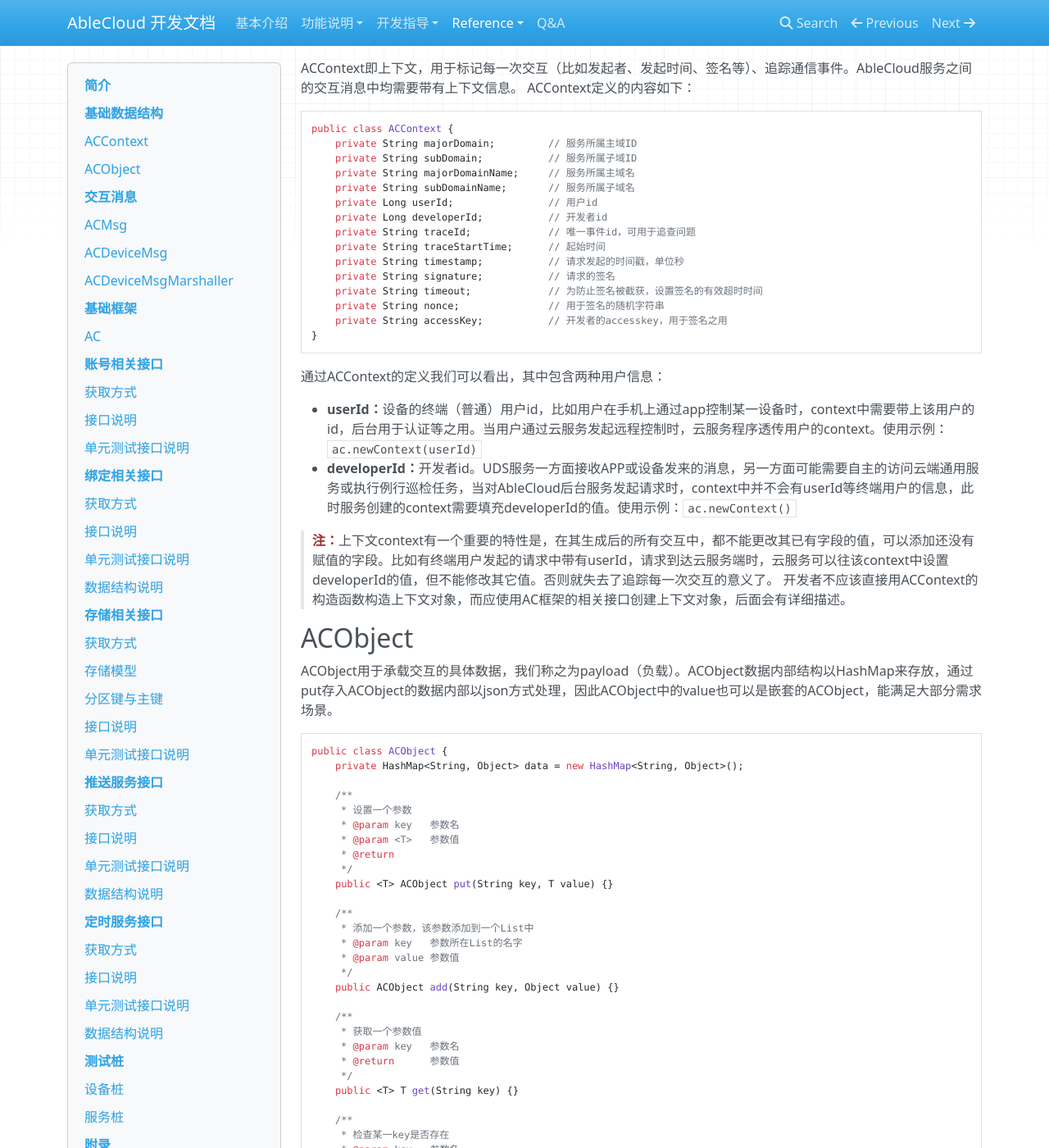
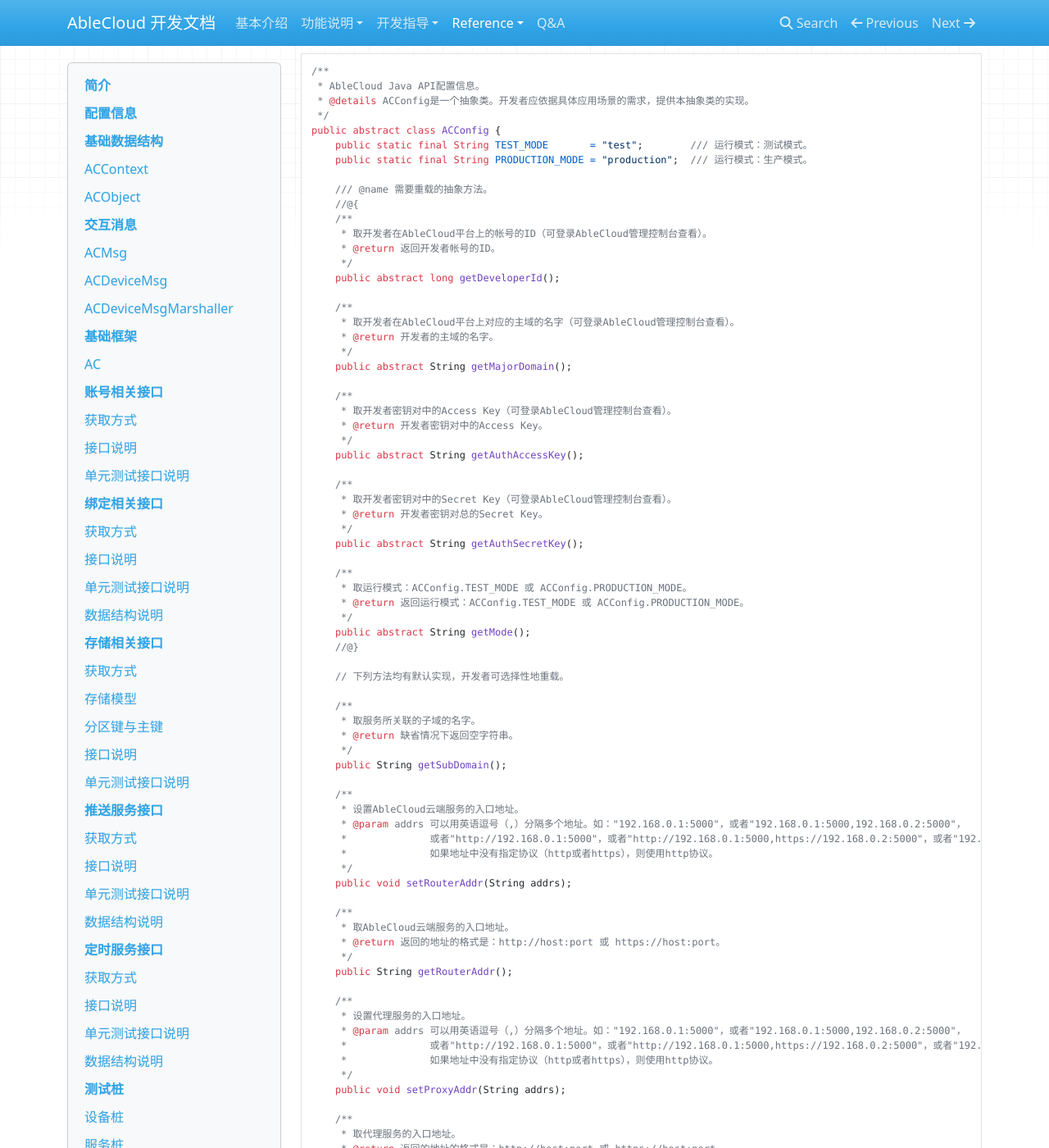
Before and after one commit to JessonW/rd_docs, an MkDocs documentation site: the page built from docs/reference/java.md, in a window 1280 px wide and 1400 px high, scrolled down 248 px. Shown: the whole window at 82% size. Built offline with MkDocs 1.6.1, drawn with Linux system fonts in a browser that asks for light colours; nearby versions of some CDN libraries; old or Windows-style settings are respelled for this version of MkDocs; some of the changed text lies outside the part shown.

Commit message:
update document of SDKs for unlimit sub-domain

````diff
--- a/docs/reference/java.md
+++ b/docs/reference/java.md
@@ -1,8 +1,131 @@
-#简介#
+#简介
 
 本SDK适用于使用Java语言访问AbleCloud云端服务API的场景。
 
 下文是Java SDK (v1.1.x)的API说明。
+
+#配置信息
+本SDK定义的配置信息如下：
+```java
+/**
+ * AbleCloud Java API配置信息。
+ * @details ACConfig是一个抽象类。开发者应依据具体应用场景的需求，提供本抽象类的实现。
+ */
+public abstract class ACConfig {
+    public static final String TEST_MODE	   = "test";		/// 运行模式：测试模式。
+    public static final String PRODUCTION_MODE = "production";	/// 运行模式：生产模式。
+
+	/// @name 需要重载的抽象方法。
+	//@{
+	/**
+	 * 取开发者在AbleCloud平台上的帐号的ID（可登录AbleCloud管理控制台查看）。
+	 * @return 返回开发者帐号的ID。
+	 */
+    public abstract long getDeveloperId();
+
+	/**
+	 * 取开发者在AbleCloud平台上对应的主域的名字（可登录AbleCloud管理控制台查看）。
+	 * @return 开发者的主域的名字。
+	 */
+    public abstract String getMajorDomain();
+
+	/**
+	 * 取开发者密钥对中的Access Key（可登录AbleCloud管理控制台查看）。
+	 * @return 开发者密钥对中的Access Key。
+	 */
+    public abstract String getAuthAccessKey();
+
+	/**
+	 * 取开发者密钥对中的Secret Key（可登录AbleCloud管理控制台查看）。
+	 * @return 开发者密钥对总的Secret Key。
+	 */
+    public abstract String getAuthSecretKey();
+
+    /**
+     * 取运行模式：ACConfig.TEST_MODE 或 ACConfig.PRODUCTION_MODE。
+     * @return 返回运行模式：ACConfig.TEST_MODE 或 ACConfig.PRODUCTION_MODE。
+     */
+    public abstract String getMode();
+    //@}
+
+	// 下列方法均有默认实现，开发者可选择性地重载。
+
+    /**
+     * 取服务所关联的子域的名字。
+     * @return 缺省情况下返回空字符串。
+     */
+    public String getSubDomain();
+
+    /**
+     * 设置AbleCloud云端服务的入口地址。
+     * @param addrs 可以用英语逗号（,）分隔多个地址。如："192.168.0.1:5000"，或者"192.168.0.1:5000,192.168.0.2:5000"，
+     *              或者"http://192.168.0.1:5000"，或者"http://192.168.0.1:5000,https://192.168.0.2:5000"，或者"192.168.0.1:5000,https://192.168.0.2:5000"。
+     *              如果地址中没有指定协议（http或者https），则使用http协议。
+     */
+    public void setRouterAddr(String addrs);
+
+    /**
+     * 取AbleCloud云端服务的入口地址。
+     * @return 返回的地址的格式是：http://host:port 或 https://host:port。
+     */
+    public String getRouterAddr();
+
+    /**
+     * 设置代理服务的入口地址。
+     * @param addrs 可以用英语逗号（,）分隔多个地址。如："192.168.0.1:5000"，或者"192.168.0.1:5000,192.168.0.2:5000"，
+     *              或者"http://192.168.0.1:5000"，或者"http://192.168.0.1:5000,https://192.168.0.2:5000"，或者"192.168.0.1:5000,https://192.168.0.2:5000"。
+     *              如果地址中没有指定协议（http或者https），则使用http协议。
+     */
+    public void setProxyAddr(String addrs);
+
+    /**
+     * 取代理服务的入口地址。
+     * @return 返回的地址的格式是：http://host:port 或 https://host:port。
+     */
+    public String getProxyAddr();
+
+    public int getAuthTimeout();
+
+    public int getClientTimeout();
+
+	/// @name AbleCloud云端服务的名字及版本信息。
+	//@{
+    public String getAccountServiceName();
+
+    public int getAccountServiceVersion();
+
+    public String getBindServiceName();
+
+    public int getBindServiceVersion();
+
+    public String getStoreServiceName();
+
+    public int getStoreServiceVersion();
+
+    public String getInformServiceName();
+
+    public int getInformServcieVersion();
+
+    public String getBlobStoreServiceName();
+
+    public int getBlobStoreServcieVersion();
+
+    public String getTimerTaskServiceName();
+
+    public int getTimerTaskServcieVersion();
+
+    public String getJDServiceName();
+
+    public int getJDServiceVersion();
+
+    public String getSNServiceName();
+
+    public int getSNServiceVersion();
+    //@}
+}
+```
+ACConfig是抽象类，要求开发者在实际应用中提供关于ACConfig的具体实现。
+如，针对AbleCloud云端服务（UDS）以及微信公众号功能等场景，AbleCloud提供的相应SDK中均实现了ACConfig定义的方法。
 
 #基础数据结构
 
@@ -328,11 +451,11 @@
     /**
      * 往某一服务发送命令/消息
      *
-     * @param subDomain 该服务所在产品名
-     * @param name      服务名
-     * @param version   服务版本
-     * @param req       具体的消息内容
-     * @return 服务端相应的消息
+     * @param subDomain 要访问的服务的子域名。为null或空字符串时，表示访问主域级别的UDS；否则表示访问对应子域级别的UDS。
+     * @param name      服务名。
+     * @param version   服务版本：主版本号。
+     * @param req       具体的消息内容。
+     * @return 服务端响应的消息。
      * @throws Exception
      */
     public abstract ACMsg sendToService(String subDomain, String name, int version, ACMsg req) throws Exception;
````
Also changed, not shown: other parts of docs/reference/java.md (+2 -2 lines), docs/develop_guide/cloud.md (+5 -2 lines), docs/reference/php.md (+1 -1 lines), docs/reference/wechat.md (+5 -12 lines).
